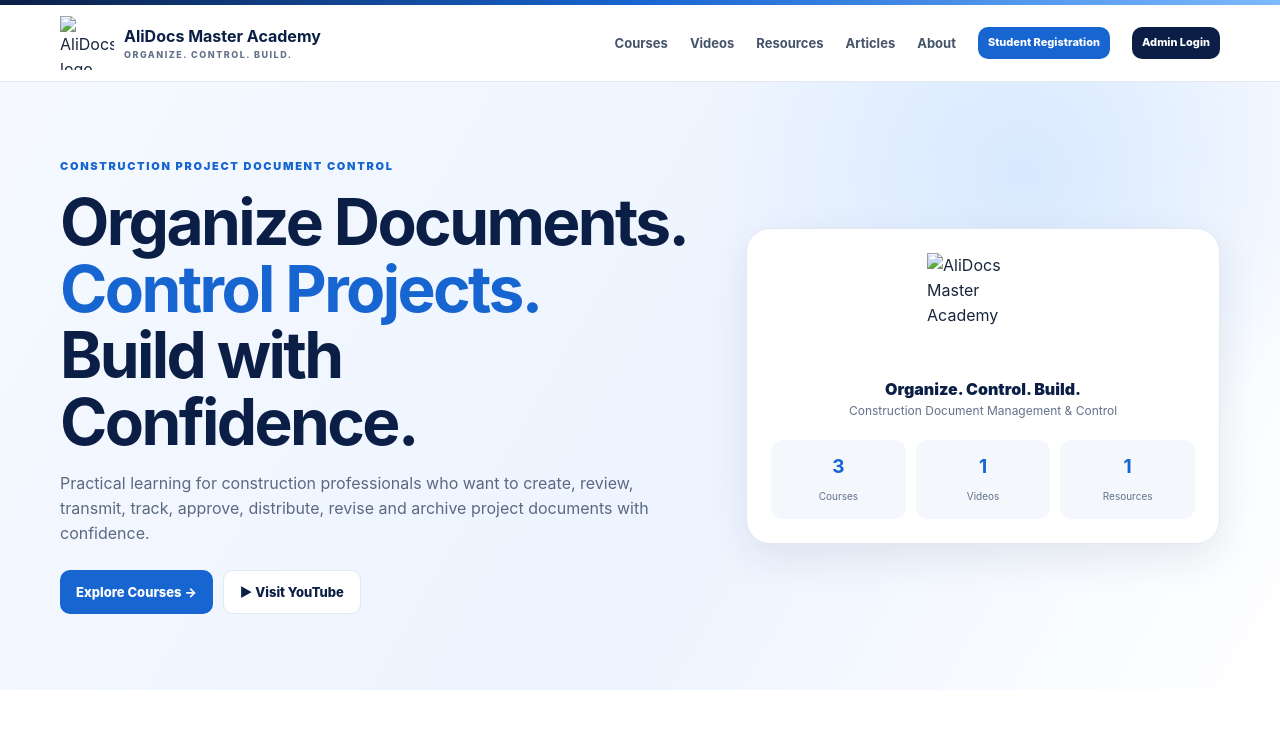
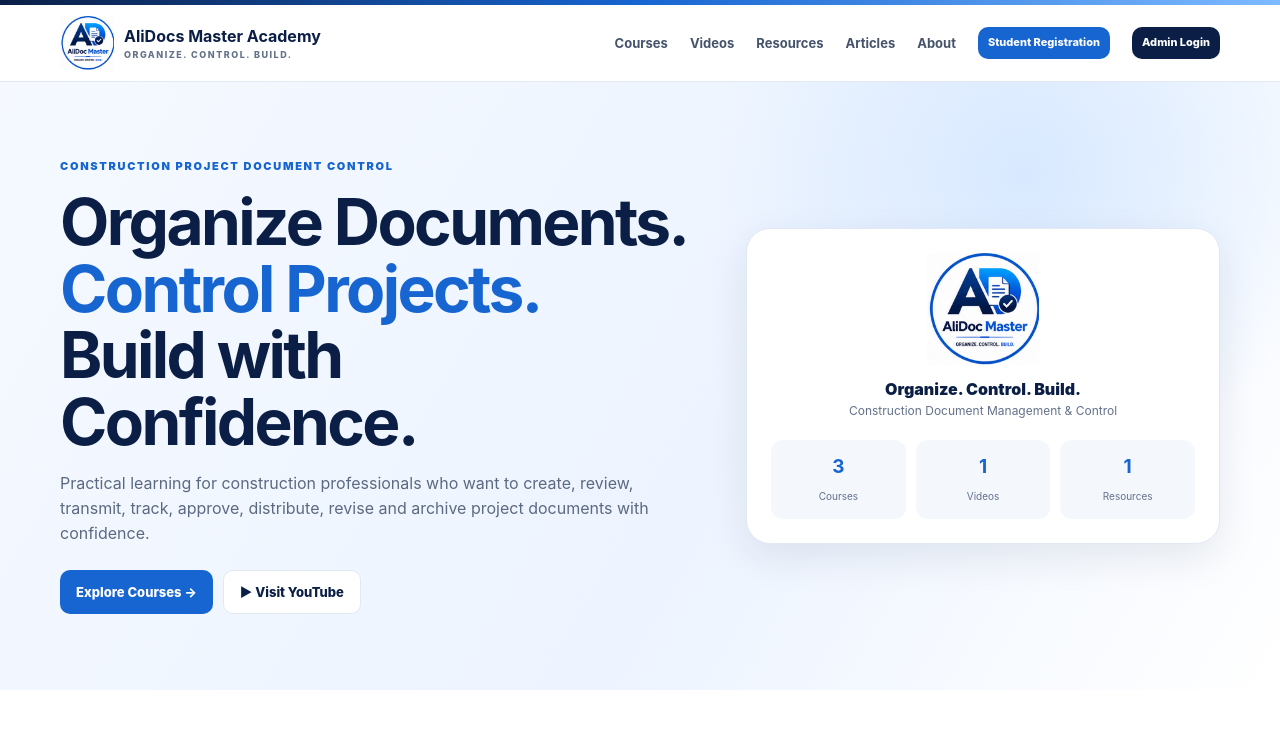
Before and after one commit to alidocmaster-creator/academy, a plain HTML site: page index.html in a window 1280 px wide. Shown: the top 755 px of the page. Drawn offline with Linux system fonts and the light colour scheme.

Commit message:
Update index.html

```diff
--- a/index.html
+++ b/index.html
@@ -5,7 +5,7 @@
 <meta name="description" content="AliDocs Master Academy — construction project document management and document control training.">
 <meta name="theme-color" content="#0b1f46">
 <title>AliDocs Master Academy</title>
-<link rel="icon" href="assets/alidocs-logo.png">
+<link rel="icon" href="alidocs-logo.png">
 <style>
 :root{--navy:#0b1f46;--blue:#1765d1;--blue2:#eaf2ff;--ink:#18263e;--muted:#63718a;--line:#e2e9f3;--bg:#f6f8fc;--white:#fff;--green:#12835c;--red:#c43d4b;--shadow:0 14px 40px rgba(11,31,70,.09)}
 *{box-sizing:border-box}html{scroll-behavior:smooth}body{margin:0;font-family:Inter,system-ui,-apple-system,"Segoe UI",Arial,sans-serif;color:var(--ink);line-height:1.55;background:#fff}a{color:inherit;text-decoration:none}button,input,textarea,select{font:inherit}button{cursor:pointer}.wrap{width:min(1160px,calc(100% - 36px));margin:auto}.topbar{height:5px;background:linear-gradient(90deg,var(--navy),var(--blue),#7dbaff)}
@@ -24,26 +24,26 @@ footer{background:#081936;color:#fff;padding:32px 0}.foot{display:flex;justify-c
 <div id="publicView">
 <div class="topbar"></div>
 <header><div class="wrap nav">
-<a class="brand" href="#home"><img src="assets/alidocs-logo.png" alt="AliDocs logo"><div><b id="brandName">AliDocs Master Academy</b><small>ORGANIZE. CONTROL. BUILD.</small></div></a>
+<a class="brand" href="#home"><img src="alidocs-logo.png" alt="AliDocs logo"><div><b id="brandName">AliDocs Master Academy</b><small>ORGANIZE. CONTROL. BUILD.</small></div></a>
 <button class="menu" id="mobileMenu" aria-label="Open menu">☰</button>
 <nav class="links" id="publicLinks"><a href="#courses">Courses</a><a href="#videos">Videos</a><a href="#resources">Resources</a><a href="#articles">Articles</a><a href="#about">About</a><button class="btn small" onclick="openStudentModal()">Student Registration</button><button class="btn dark small" onclick="showAdminLogin()">Admin Login</button></nav>
 </div></header>
 <main>
 <section class="hero" id="home"><div class="wrap hero-grid"><div><div class="eyebrow">Construction project document control</div><h1 id="heroTitle">Organize Documents.<br><span>Control Projects.</span><br>Build with Confidence.</h1><p class="lead" id="heroText">Practical learning for construction professionals who want to create, review, transmit, track, approve, distribute, revise and archive project documents with confidence.</p><div class="actions"><a class="btn" href="#courses">Explore Courses →</a><a class="btn light" href="https://www.youtube.com/@Ali79101" target="_blank" rel="noopener">▶ Visit YouTube</a></div></div>
-<div class="hero-art"><img src="assets/alidocs-logo.png" alt="AliDocs Master Academy"><div class="art-title">Organize. Control. Build.</div><div class="art-sub">Construction Document Management & Control</div><div class="metrics"><div class="metric"><b id="courseCount">0</b><small>Courses</small></div><div class="metric"><b id="videoCount">0</b><small>Videos</small></div><div class="metric"><b id="resourceCount">0</b><small>Resources</small></div></div></div></div></section>
+<div class="hero-art"><img src="alidocs-logo.png" alt="AliDocs Master Academy"><div class="art-title">Organize. Control. Build.</div><div class="art-sub">Construction Document Management & Control</div><div class="metrics"><div class="metric"><b id="courseCount">0</b><small>Courses</small></div><div class="metric"><b id="videoCount">0</b><small>Videos</small></div><div class="metric"><b id="resourceCount">0</b><small>Resources</small></div></div></div></div></section>
 <section id="courses"><div class="wrap"><div class="section-head"><div class="eyebrow">Learn practical skills</div><h2>Courses & Training</h2><p>Build confidence in the systems, records and workflows used to control construction project information.</p></div><div class="cards" id="courseCards"></div></div></section>
 <section class="soft" id="videos"><div class="wrap"><div class="section-head"><div class="eyebrow">Watch and learn</div><h2>YouTube Video Tutorials</h2><p>Learn through practical explanations and construction document control examples.</p></div><div class="cards" id="videoCards"></div><p style="text-align:center;margin-top:24px"><a class="btn" href="https://www.youtube.com/@Ali79101" target="_blank" rel="noopener">Visit AliDocs YouTube Channel ↗</a></p></div></section>
 <section id="resources"><div class="wrap"><div class="section-head"><div class="eyebrow">Ready-to-use learning aids</div><h2>Templates & Resources</h2><p>Download useful files for document control and project administration.</p></div><div class="cards" id="resourceCards"></div></div></section>
 <section class="soft" id="articles"><div class="wrap"><div class="section-head"><div class="eyebrow">Knowledge centre</div><h2>Articles & Tutorials</h2><p>Guidance, explanations and practical notes for construction document controllers.</p></div><div class="cards" id="articleCards"></div></div></section>
 <section id="about"><div class="wrap feature-grid"><div class="feature"><div class="eyebrow" style="color:#9ec6ff">About the academy</div><h3 id="aboutTitle">Clear processes. Controlled information. Confident projects.</h3><p id="aboutText">AliDocs Master Academy is dedicated to Construction Project Document Management and Document Control. Learn how project documentation is created, reviewed, transmitted, tracked, approved, distributed, revised, archived and controlled throughout the project lifecycle.</p><div class="pills"><span>Document Registers</span><span>RFIs</span><span>Submittals</span><span>Transmittals</span><span>EDMS</span></div></div><div class="video-card"><h3>Learn with AliDocs Master Academy</h3><p>Explore construction document control, Excel for document controllers, Aconex, Autodesk Construction Cloud and practical project documentation workflows.</p><a class="btn" href="https://www.youtube.com/@Ali79101" target="_blank" rel="noopener">Open YouTube Channel ↗</a></div></div></section>
 </main>
-<footer><div class="wrap"><div class="foot"><div class="foot-brand"><img src="assets/alidocs-logo.png" alt=""><div><b>AliDocs Master Academy</b><br><small>ORGANIZE. CONTROL. BUILD.</small></div></div><div class="foot-links"><a href="#courses">Courses</a><a href="#resources">Resources</a><a href="#articles">Articles</a><a href="https://www.youtube.com/@Ali79101" target="_blank" rel="noopener">YouTube</a></div></div><div class="copyright">© <span id="year"></span> AliDocs Master Academy. All rights reserved.</div></div></footer>
+<footer><div class="wrap"><div class="foot"><div class="foot-brand"><img src="alidocs-logo.png" alt=""><div><b>AliDocs Master Academy</b><br><small>ORGANIZE. CONTROL. BUILD.</small></div></div><div class="foot-links"><a href="#courses">Courses</a><a href="#resources">Resources</a><a href="#articles">Articles</a><a href="https://www.youtube.com/@Ali79101" target="_blank" rel="noopener">YouTube</a></div></div><div class="copyright">© <span id="year"></span> AliDocs Master Academy. All rights reserved.</div></div></footer>
 </div>
 
-<div id="loginView" class="hidden"><div class="login-wrap"><div class="login-card"><img src="assets/alidocs-logo.png" alt="AliDocs logo"><h1>Admin Login</h1><p>AliDocs Master Academy content management</p><div class="field"><label>Email address</label><input id="loginEmail" type="email" autocomplete="username" placeholder="Admin email"></div><div class="field"><label>Password</label><input id="loginPassword" type="password" autocomplete="current-password" placeholder="Password"></div><button class="btn" onclick="loginAdmin()">Sign in to dashboard</button><button class="btn light" onclick="showPublic()" style="width:100%;margin-top:8px">Back to website</button><div class="notice">Prototype login only. Do not use real or sensitive passwords here.</div><div class="login-hint">Demo credentials<br><b>Email:</b> admin@alidocsmaster.com<br><b>Password:</b> AliDocs2026!</div></div></div></div>
+<div id="loginView" class="hidden"><div class="login-wrap"><div class="login-card"><img src="alidocs-logo.png" alt="AliDocs logo"><h1>Admin Login</h1><p>AliDocs Master Academy content management</p><div class="field"><label>Email address</label><input id="loginEmail" type="email" autocomplete="username" placeholder="Admin email"></div><div class="field"><label>Password</label><input id="loginPassword" type="password" autocomplete="current-password" placeholder="Password"></div><button class="btn" onclick="loginAdmin()">Sign in to dashboard</button><button class="btn light" onclick="showPublic()" style="width:100%;margin-top:8px">Back to website</button><div class="notice">Prototype login only. Do not use real or sensitive passwords here.</div><div class="login-hint">Demo credentials<br><b>Email:</b> admin@alidocsmaster.com<br><b>Password:</b> AliDocs2026!</div></div></div></div>
 
 <div id="adminView" class="hidden">
-<div class="admin-top"><div class="wrap"><div class="admin-brand"><img src="assets/alidocs-logo.png" alt=""><div><b>AliDocs Admin</b><small>CONTENT MANAGEMENT DASHBOARD</small></div></div><div style="display:flex;gap:8px"><button class="btn light small" onclick="showPublic()">View Website</button><button class="btn small" onclick="logoutAdmin()">Log out</button></div></div></div>
+<div class="admin-top"><div class="wrap"><div class="admin-brand"><img src="alidocs-logo.png" alt=""><div><b>AliDocs Admin</b><small>CONTENT MANAGEMENT DASHBOARD</small></div></div><div style="display:flex;gap:8px"><button class="btn light small" onclick="showPublic()">View Website</button><button class="btn small" onclick="logoutAdmin()">Log out</button></div></div></div>
 <div class="admin-layout"><aside class="sidebar"><div class="side-label">MANAGE CONTENT</div><button class="side-btn active" data-tab="overview" onclick="switchTab('overview',this)">▦ Overview</button><button class="side-btn" data-tab="courses" onclick="switchTab('courses',this)">▤ Courses</button><button class="side-btn" data-tab="videos" onclick="switchTab('videos',this)">▶ YouTube Videos</button><button class="side-btn" data-tab="resources" onclick="switchTab('resources',this)">⇩ Templates & Files</button><button class="side-btn" data-tab="articles" onclick="switchTab('articles',this)">✎ Articles</button><button class="side-btn" data-tab="homepage" onclick="switchTab('homepage',this)">⌂ Homepage</button><button class="side-btn" data-tab="students" onclick="switchTab('students',this)">♙ Students</button><button class="side-btn" data-tab="settings" onclick="switchTab('settings',this)">⚙ Settings & Backup</button></aside><main class="admin-main" id="adminContent"></main></div>
 </div>
 
```
